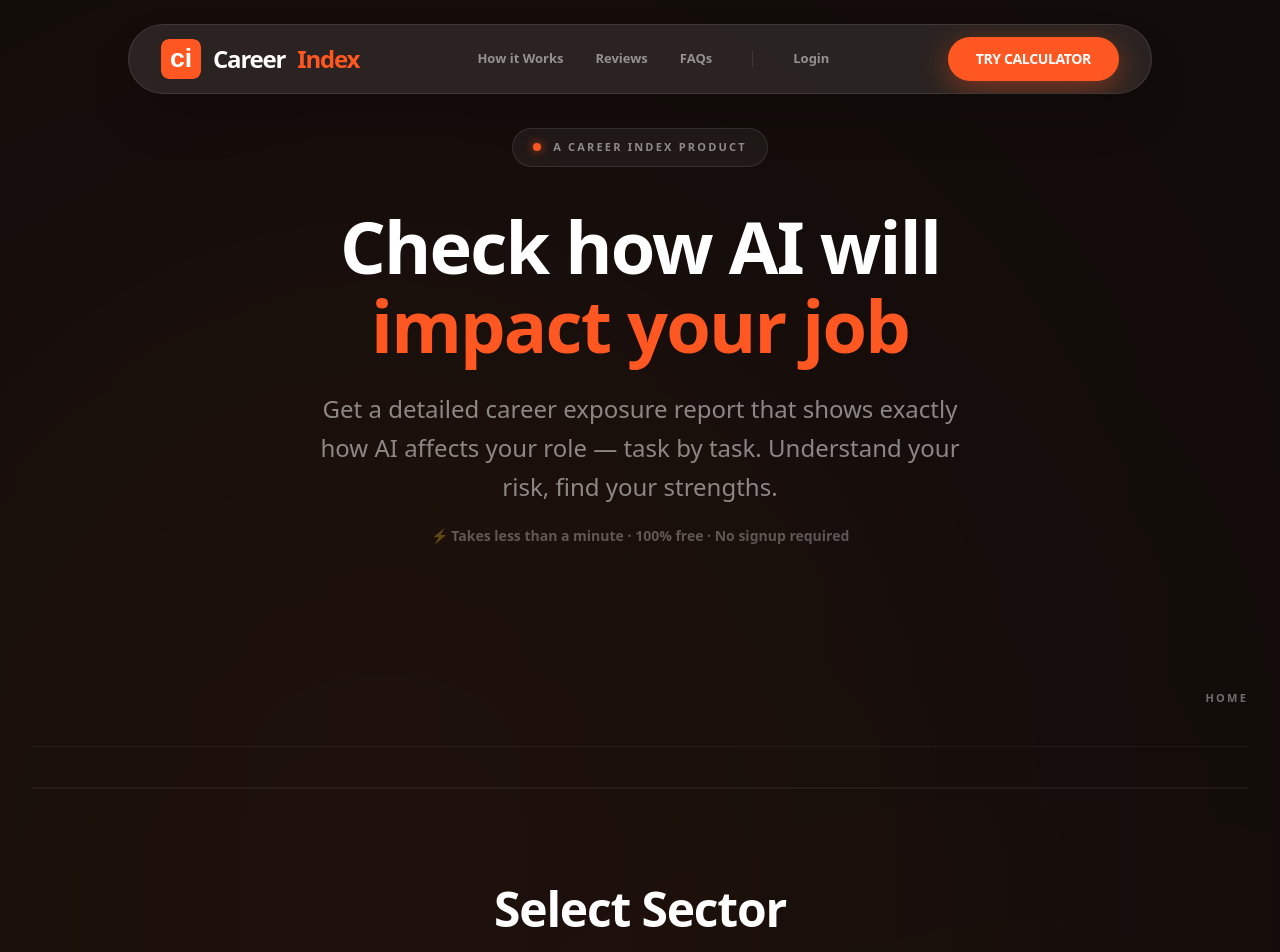
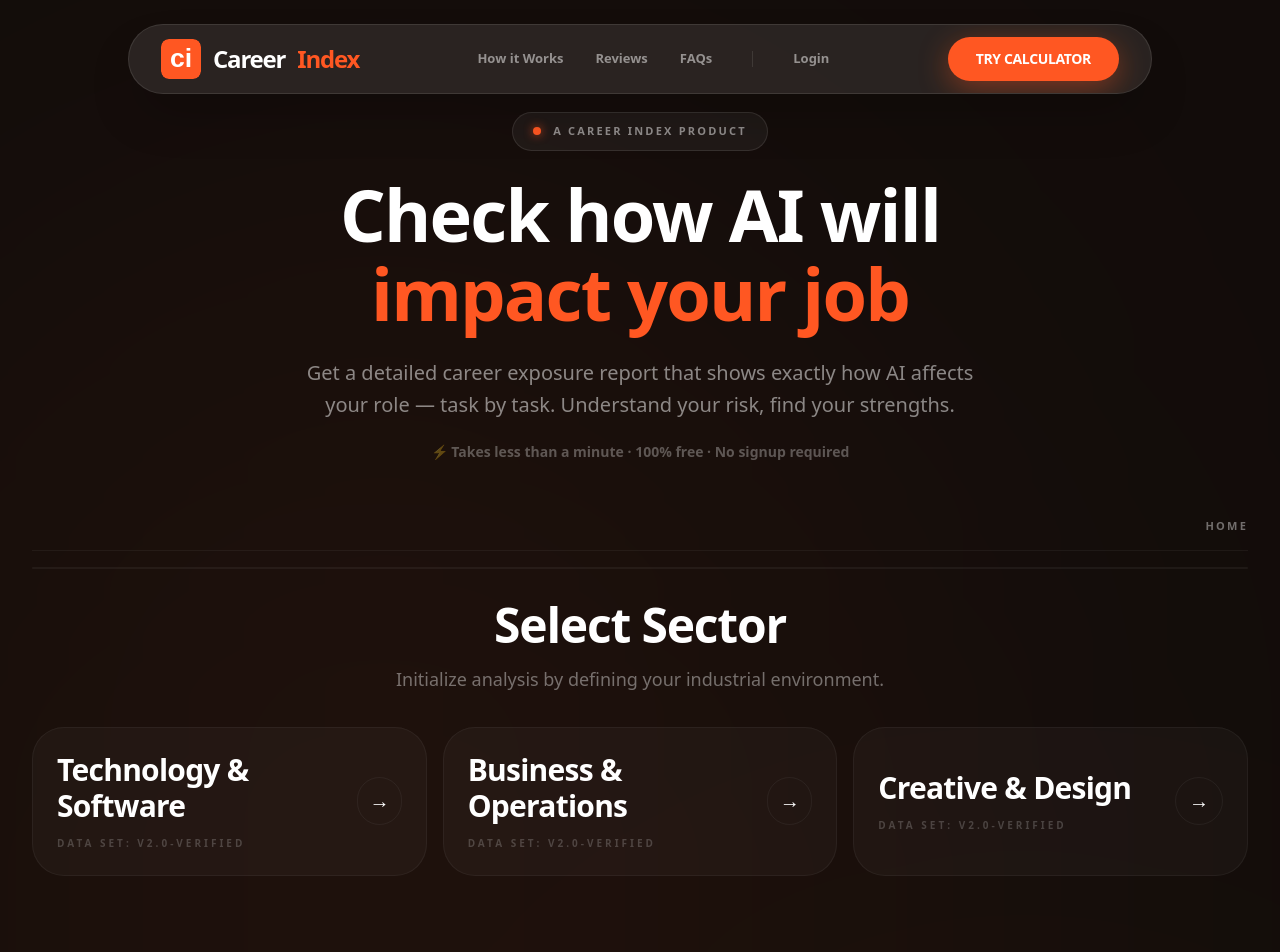
Before and after one commit to meetp2022/ai-safety-calculator, a Next.js app: page / in a window 1280 px wide. Shown: the top 952 px of the page. Built offline with nearby package versions, Linux system fonts and the light colour scheme.

Commit message:
fix: tighten hero and calculator spacing, 3-column sector grid

```diff
--- a/src/app/Calculator.tsx
+++ b/src/app/Calculator.tsx
@@ -87,12 +87,12 @@ export default function Calculator({ onStepChange }: { onStepChange?: (step: str
         switch (step) {
             case 'category':
                 return (
-                    <div className="space-y-12 animate-slide-up">
+                    <div className="space-y-8 animate-slide-up">
                         <div className="space-y-4 text-center">
                             <h2 className="text-5xl font-bold tracking-tight text-white">Select Sector</h2>
                             <p className="text-white/40 font-medium text-lg leading-relaxed max-w-xl mx-auto">Initialize analysis by defining your industrial environment.</p>
                         </div>
-                        <div className="grid grid-cols-1 sm:grid-cols-2 gap-4">
+                        <div className="grid grid-cols-1 sm:grid-cols-3 gap-4">
                             {(rolesData as RoleCategory[]).map(cat => (
                                 <button
                                     key={cat.id}
@@ -100,7 +100,7 @@ export default function Calculator({ onStepChange }: { onStepChange?: (step: str
                                         setSelection({ ...selection, category: cat.name });
                                         setStep('role');
                                     }}
-                                    className="p-10 text-left border border-white/5 rounded-[2.5rem] hover:border-brand-orange hover:bg-brand-orange/5 bg-white/[0.03] backdrop-blur-md transition-all duration-500 group relative overflow-hidden"
+                                    className="p-6 text-left border border-white/5 rounded-[2rem] hover:border-brand-orange hover:bg-brand-orange/5 bg-white/[0.03] backdrop-blur-md transition-all duration-500 group relative overflow-hidden"
                                 >
                                     <div className="flex justify-between items-center relative z-10">
                                         <div>
@@ -553,9 +553,9 @@ export default function Calculator({ onStepChange }: { onStepChange?: (step: str
 
     return (
         <div className="relative min-h-screen">
-            <div className="max-w-7xl mx-auto py-24 px-8">
-                <div className="mb-24 space-y-10">
-                    <div className="flex justify-end border-b border-white/5 pb-10">
+            <div className="max-w-7xl mx-auto py-8 px-8">
+                <div className="mb-8 space-y-4">
+                    <div className="flex justify-end border-b border-white/5 pb-4">
                         <div className="flex items-center gap-10">
                             {step !== 'category' && (
                                 <button
--- a/src/app/page.tsx
+++ b/src/app/page.tsx
@@ -19,17 +19,17 @@ export default function Home() {
 
       <Header />
 
-      <div className="pt-32 pb-24 relative z-10 flex-grow">
+      <div className="pt-28 pb-24 relative z-10 flex-grow">
         {currentStep === 'category' && (
-          <div className="max-w-5xl mx-auto px-6 mb-12 text-center">
-            <div className="inline-flex items-center gap-3 px-5 py-2.5 bg-white/5 border border-white/10 rounded-full text-[11px] font-black uppercase tracking-[0.2em] text-white/50 mb-10 animate-fade-in opacity-0">
+          <div className="max-w-5xl mx-auto px-6 mb-6 text-center">
+            <div className="inline-flex items-center gap-3 px-5 py-2.5 bg-white/5 border border-white/10 rounded-full text-[11px] font-black uppercase tracking-[0.2em] text-white/50 mb-6 animate-fade-in opacity-0">
               <span className="w-2 h-2 rounded-full bg-brand-orange shadow-[0_0_10px_rgba(255,87,34,0.8)]" />
               A Career Index Product
             </div>
             <h2 className="text-5xl sm:text-7xl font-bold mb-6 leading-[1.1] tracking-tight text-white animate-slide-up opacity-0">
               Check how AI will <br /><span className="text-brand-orange">impact your job</span>
             </h2>
-            <p className="text-xl sm:text-2xl text-white/50 font-medium max-w-2xl mx-auto leading-relaxed animate-slide-up opacity-0 [animation-delay:0.3s]">
+            <p className="text-lg sm:text-xl text-white/50 font-medium max-w-2xl mx-auto leading-relaxed animate-slide-up opacity-0 [animation-delay:0.3s]">
               Get a detailed career exposure report that shows exactly how AI affects your role — task by task. Understand your risk, find your strengths.
             </p>
             <div className="mt-5 animate-fade-in opacity-0 [animation-delay:0.6s]">
```
